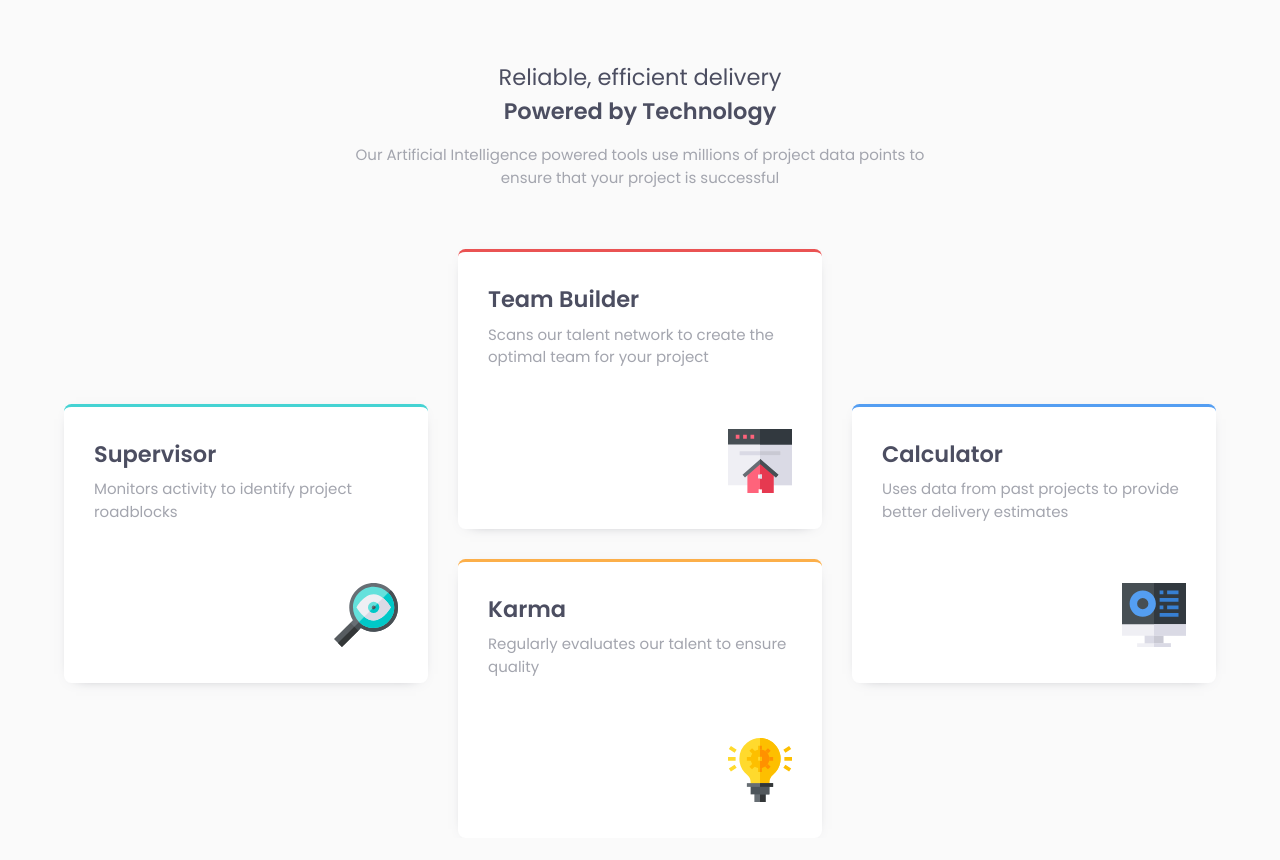
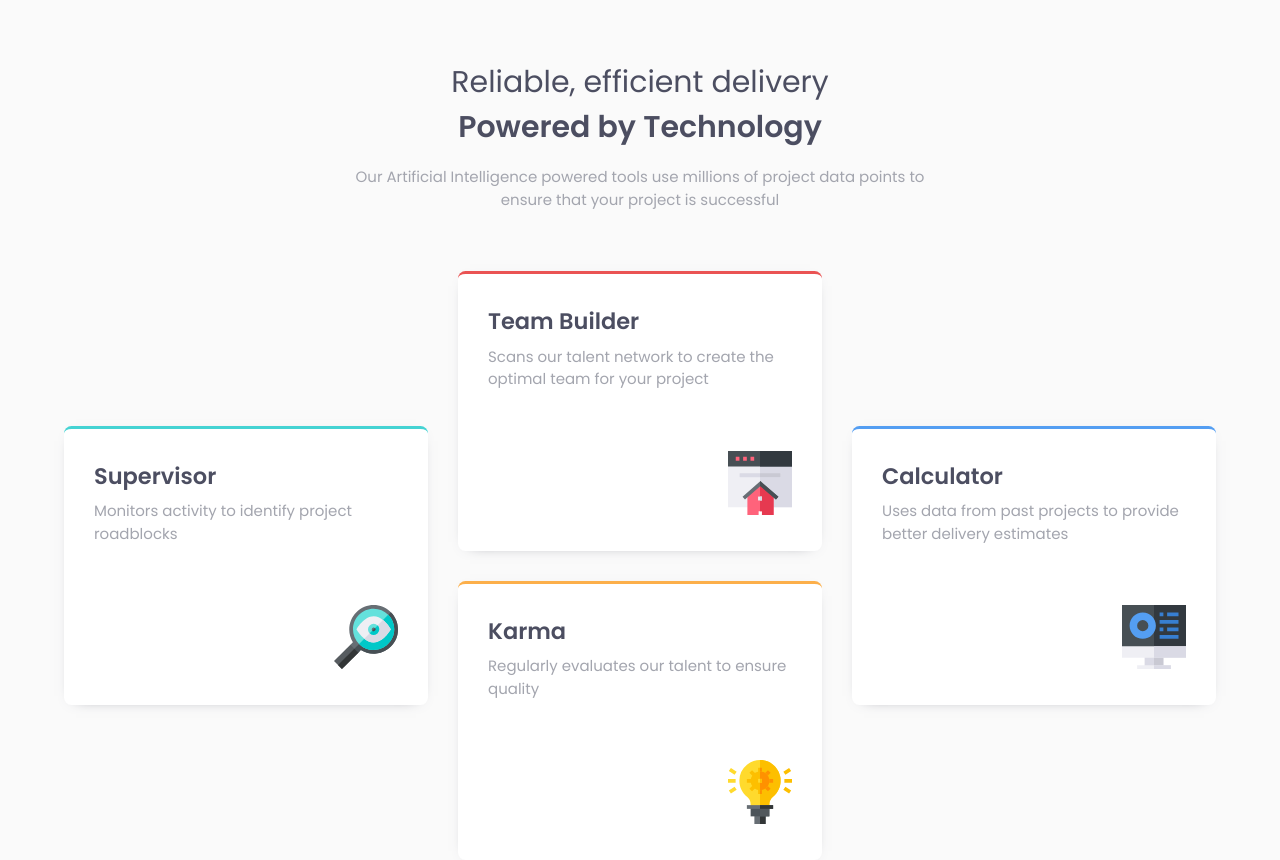
Before and after one commit to GARGithub/four-card-feature-section, a plain HTML site: page index.html in a window 1280 px wide. Before the commit the page ends 838 px from the top, so only its background shows below. Drawn offline with Linux system fonts and the light colour scheme.

Commit message:
Increase title size

```diff
--- a/index.html
+++ b/index.html
@@ -134,6 +134,10 @@
             'left top right'
             'left bottom right'
             '. bottom .';
+        }
+
+        .header-title {
+          font-size: 2rem;
         }
 
         .header-description {
```
